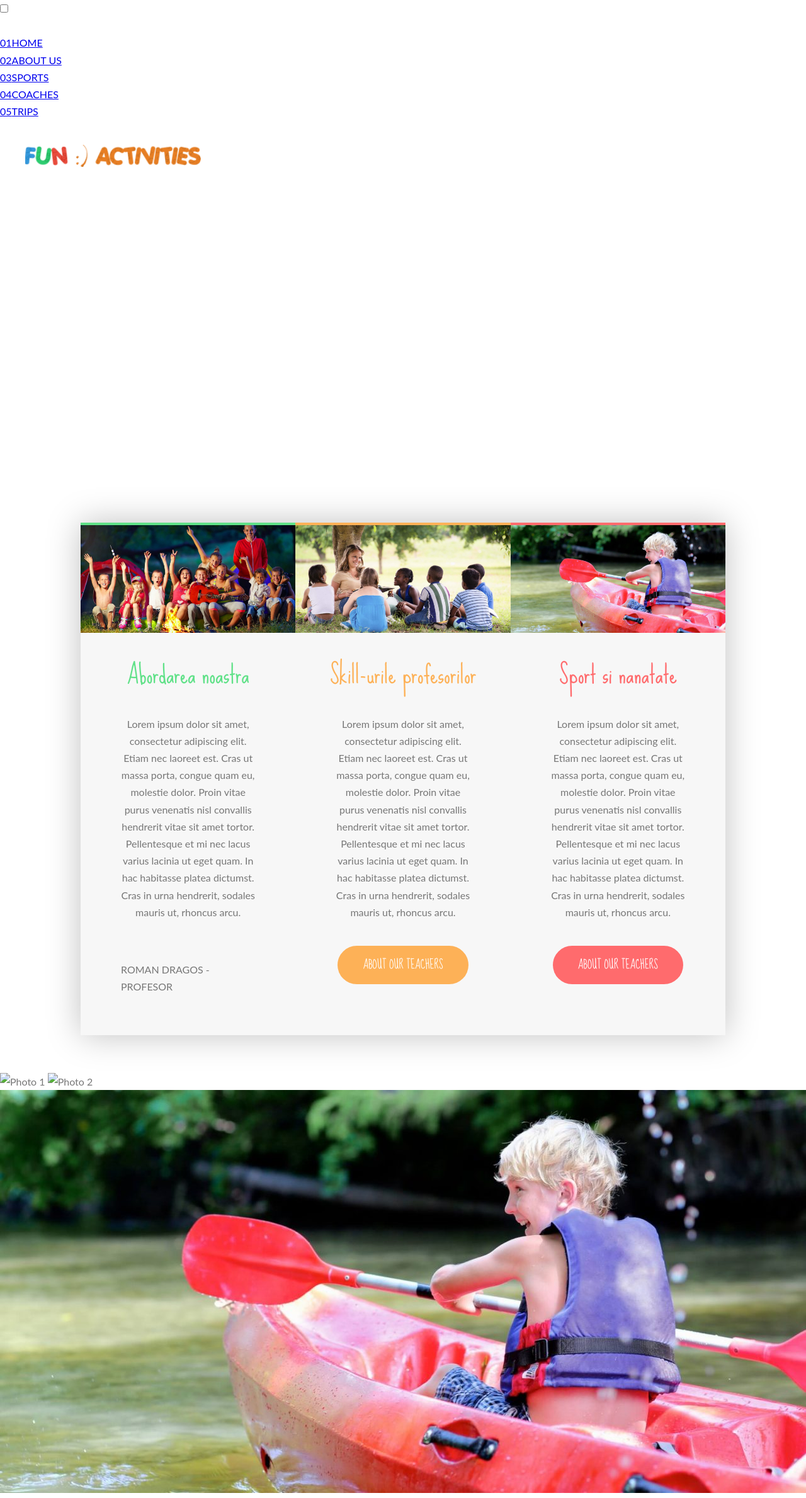
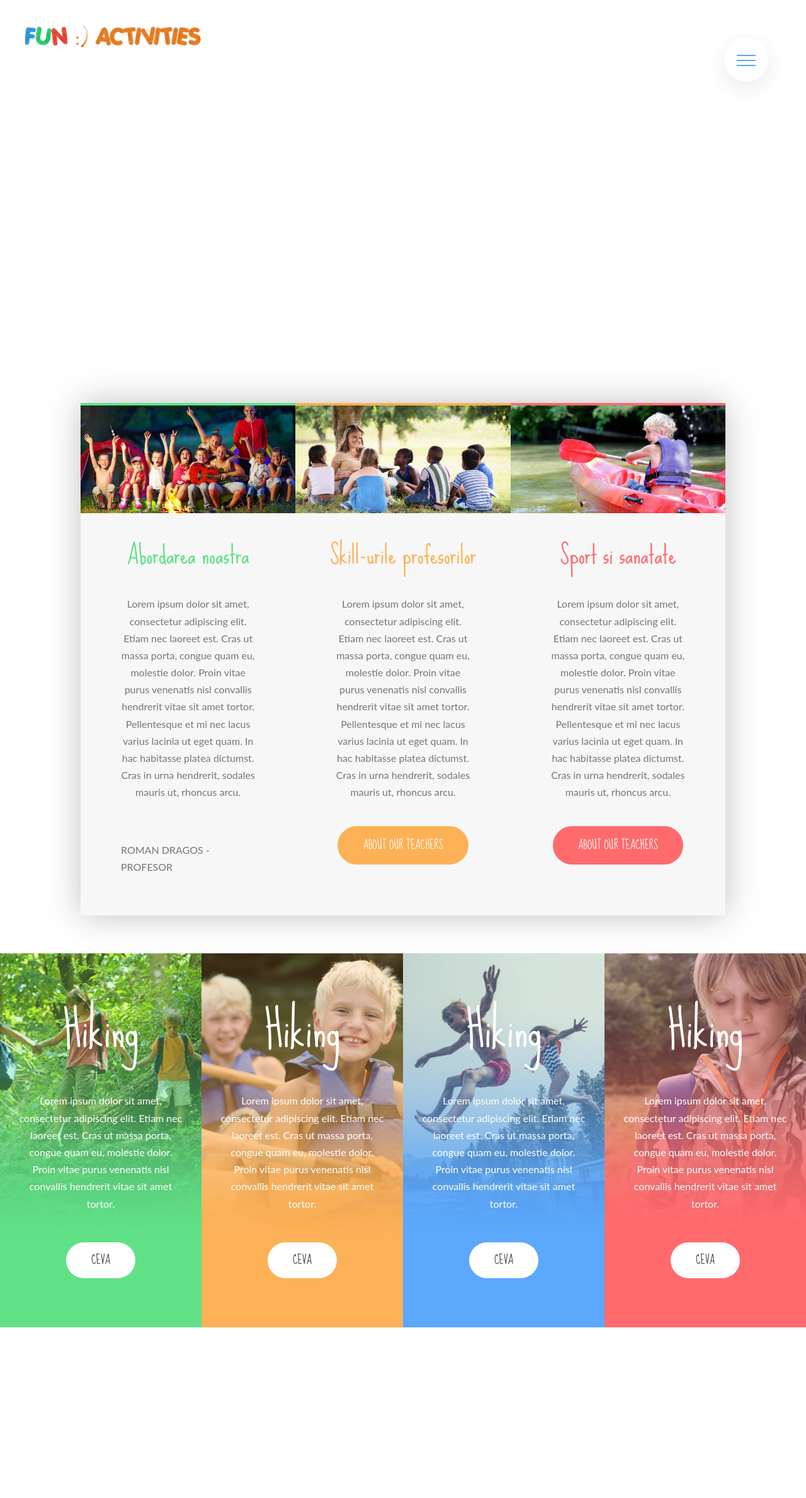
Before and after one commit to diana0506/Dragos-Camp, a plain HTML site: page index.html in a window 1280 px wide. Shown: the whole page at 63% size. After the commit the page ends 2108 px from the top, so only its background shows below. Drawn offline with Linux system fonts and the light colour scheme; files whose address does not match are found by name.

Commit message:
nav button

```diff
--- a/index.html
+++ b/index.html
@@ -83,10 +83,8 @@
                             <h2 class="about__heading">Abordarea noastra</h2>
                         </header>
                         <p>
-                            Lorem ipsum dolor sit amet, consectetur adipiscing elit. Etiam nec laoreet est. Cras ut
-                            massa porta, congue quam eu, molestie dolor. Proin vitae purus venenatis nisl convallis
-                            hendrerit vitae sit amet tortor. Pellentesque et mi nec lacus varius lacinia ut eget quam.
-                            In hac habitasse platea dictumst. Cras in urna hendrerit, sodales mauris ut, rhoncus arcu.
+                            Lorem ipsum dolor sit amet, consectetur adipiscing elit. Etiam nec laoreet est. Cras ut massa porta, congue quam eu, molestie dolor. Proin vitae purus venenatis nisl convallis hendrerit vitae sit amet tortor. Pellentesque et mi nec lacus varius lacinia
+                            ut eget quam. In hac habitasse platea dictumst. Cras in urna hendrerit, sodales mauris ut, rhoncus arcu.
 
                         </p>
                         <p class="upper text-left">Roman Dragos - Profesor</p>
@@ -104,10 +102,8 @@
                             <h2 class="about__heading">Skill-urile profesorilor</h2>
                         </header>
                         <p>
-                            Lorem ipsum dolor sit amet, consectetur adipiscing elit. Etiam nec laoreet est. Cras ut
-                            massa porta, congue quam eu, molestie dolor. Proin vitae purus venenatis nisl convallis
-                            hendrerit vitae sit amet tortor. Pellentesque et mi nec lacus varius lacinia ut eget quam.
-                            In hac habitasse platea dictumst. Cras in urna hendrerit, sodales mauris ut, rhoncus arcu.
+                            Lorem ipsum dolor sit amet, consectetur adipiscing elit. Etiam nec laoreet est. Cras ut massa porta, congue quam eu, molestie dolor. Proin vitae purus venenatis nisl convallis hendrerit vitae sit amet tortor. Pellentesque et mi nec lacus varius lacinia
+                            ut eget quam. In hac habitasse platea dictumst. Cras in urna hendrerit, sodales mauris ut, rhoncus arcu.
 
                         </p>
                         <button class="btn btn--orange">ABOUT OUR TEACHERS</button>
@@ -121,13 +117,11 @@
                     </figure>
                     <div class="about__content">
                         <header>
-                            <h2 class="about__heading">Sport si nanatate</h2>
+                            <h2 class="about__heading">Sport si sanatate</h2>
                         </header>
                         <p>
-                            Lorem ipsum dolor sit amet, consectetur adipiscing elit. Etiam nec laoreet est. Cras ut
-                            massa porta, congue quam eu, molestie dolor. Proin vitae purus venenatis nisl convallis
-                            hendrerit vitae sit amet tortor. Pellentesque et mi nec lacus varius lacinia ut eget quam.
-                            In hac habitasse platea dictumst. Cras in urna hendrerit, sodales mauris ut, rhoncus arcu.
+                            Lorem ipsum dolor sit amet, consectetur adipiscing elit. Etiam nec laoreet est. Cras ut massa porta, congue quam eu, molestie dolor. Proin vitae purus venenatis nisl convallis hendrerit vitae sit amet tortor. Pellentesque et mi nec lacus varius lacinia
+                            ut eget quam. In hac habitasse platea dictumst. Cras in urna hendrerit, sodales mauris ut, rhoncus arcu.
 
                         </p>
                         <button class="btn btn--red">ABOUT OUR TEACHERS</button>
@@ -143,14 +137,53 @@
             </div>
 
         </section>
+        <section class="section-features">
+            <div class="feature feature__item feature__item--green">
+                <header class="item item__header">
+                    <h2 class="headline">Hiking</h2>
+                </header>
+                <p class="content text-center">
+                    Lorem ipsum dolor sit amet, consectetur adipiscing elit. Etiam nec laoreet est. Cras ut massa porta, congue quam eu, molestie dolor. Proin vitae purus venenatis nisl convallis hendrerit vitae sit amet tortor.
+                </p>
+                <div class="actions">
+                    <a href="#" class="btn btn--white">Ceva</a>
+                </div>
+            </div>
+            <div class="feature feature__item feature__item--orange">
+                <header class="item item__header">
+                    <h2 class="headline">Hiking</h2>
+                </header>
+                <p class="content text-center">
+                    Lorem ipsum dolor sit amet, consectetur adipiscing elit. Etiam nec laoreet est. Cras ut massa porta, congue quam eu, molestie dolor. Proin vitae purus venenatis nisl convallis hendrerit vitae sit amet tortor.
+                </p>
+                <div class="actions">
+                    <a href="#" class="btn btn--white">Ceva</a>
+                </div>
+            </div>
+            <div class="feature feature__item feature__item--blue">
+                <header class="item item__header">
+                    <h2 class="headline">Hiking</h2>
+                </header>
+                <p class="content text-center">
+                    Lorem ipsum dolor sit amet, consectetur adipiscing elit. Etiam nec laoreet est. Cras ut massa porta, congue quam eu, molestie dolor. Proin vitae purus venenatis nisl convallis hendrerit vitae sit amet tortor.
+                </p>
+                <div class="actions">
+                    <a href="#" class="btn btn--white">Ceva</a>
+                </div>
+            </div>
+            <div class="feature feature__item feature__item--red">
+                <header class="item item__header">
+                    <h2 class="headline">Hiking</h2>
+                </header>
+                <p class="content text-center">
+                    Lorem ipsum dolor sit amet, consectetur adipiscing elit. Etiam nec laoreet est. Cras ut massa porta, congue quam eu, molestie dolor. Proin vitae purus venenatis nisl convallis hendrerit vitae sit amet tortor.
+                </p>
+                <div class="actions">
+                    <a href="#" class="btn btn--white">Ceva</a>
+                </div>
+            </div>
+        </section>
 
-        <div class="col-1-of-3">
-            <div class="composition">
-                <img src="img/Kids-club-image-01.jpg" alt="Photo 1" class="composition__photo composition__photo--p1">
-                <img src="img/Kids-club-image-02.jpg" alt="Photo 2" class="composition__photo composition__photo--p2">
-                <img src="img/Kids-club-image-03.jpg" alt="Photo 3" class="composition__photo composition__photo--p3">
-            </div>
-        </div>
 
     </main>
 
--- a/scss/base/_typography.scss
+++ b/scss/base/_typography.scss
@@ -30,11 +30,7 @@ body {
 }
 
 .headline {
-    font-size: 3.5rem;
+    font-size: 6.5rem;
     font-family: $sue-font-family;
-    font-weight: 700;
-    display: inline-block;
-    background-image: linear-gradient(to right, $color-red-500, $color-black);
-    -webkit-background-clip: text;
-    color: transparent;
+    font-weight: normal;
 }
--- a/scss/base/_utilities.scss
+++ b/scss/base/_utilities.scss
@@ -5,6 +5,11 @@
 .text-left {
     text-align: left !important;
 }
+
+.text-center {
+    text-align: center !important;
+}
+
 .u-right-dash {
     text-align: right;
 }
--- a/scss/components/_button.scss
+++ b/scss/components/_button.scss
@@ -50,6 +50,14 @@
             background-color: $color-red-primary;
         }
     }
+    &--white {
+        background-color: $color-white;
+        color: $color-black;
+        margin: 0.8rem;
+        &::after {
+            background-color: $color-white;
+        }
+    }
     &::after {
         content: "";
         display: inline-block;
--- a/scss/layout/_header.scss
+++ b/scss/layout/_header.scss
@@ -1,8 +1,9 @@
 .header {
     height: 95vh;
     // background-image: url(../img/Kids-club-01.jpg);
-    // background-size: cover;
-    // background-position: center;
+    background-size: cover;
+    background-position: center;
+    background-repeat: no-repeat;
     clip-path: polygon(0 0, 100% 0, 100% 75vh, 00 100%);
     position: relative;
     &__logo-box {
--- a/scss/layout/_navigation.scss
+++ b/scss/layout/_navigation.scss
@@ -0,0 +1,143 @@
+.navigation {
+    &__checkbox {
+        display: none;
+    }
+    &__button {
+        background-color: $color-white;
+        height: 7rem;
+        width: 7rem;
+        position: fixed;
+        top: 6rem;
+        right: 6rem;
+        border-radius: 50%;
+        z-index: 2000;
+        box-shadow: 0 1rem 3rem rgba($color-black, .1);
+        text-align: center;
+        cursor: pointer;
+        // @include respond(tab-port) {
+        //     top: 4rem;
+        //     right: 4rem;
+        // }
+        // @include respond(phone) {
+        //     top: 3rem;
+        //     right: 3rem;
+        // }
+    }
+    &__background {
+        height: 6rem;
+        width: 6rem;
+        border-radius: 50%;
+        position: fixed;
+        top: 6.5rem;
+        right: 6.5rem;
+        background-image: radial-gradient($color-blue-500, $color-blue-primary);
+        z-index: 1000;
+        transition: transform .8s cubic-bezier(0.86, 0, 0.07, 1);
+        // @include respond(tab-port) {
+        //     top: 4.5rem;
+        //     right: 4.5rem;
+        // }
+        // @include respond(phone) {
+        //     top: 3.5rem;
+        //     right: 3.5rem;
+        // }
+    }
+    &__nav {
+        height: 100vh;
+        position: fixed;
+        top: 0;
+        left: 0;
+        z-index: 1500;
+        opacity: 0;
+        width: 0;
+        transition: all .8s cubic-bezier(0.68, -0.55, 0.265, 1.55);
+    }
+    &__list {
+        position: absolute;
+        top: 50%;
+        left: 50%;
+        transform: translate(-50%, -50%);
+        list-style: none;
+        text-align: center;
+        width: 100%;
+    }
+    &__item {
+        margin: 1rem;
+    }
+    &__link {
+        &:link,
+        &:visited {
+            display: inline-block;
+            font-size: 3rem;
+            font-weight: 300;
+            padding: 1rem 2rem;
+            color: $color-black;
+            text-decoration: none;
+            text-transform: uppercase;
+            background-image: linear-gradient(120deg, transparent 0%, transparent 50%, $color-white 50%);
+            background-size: 220%;
+            transition: all .4s;
+            span {
+                margin-right: 1.5rem;
+                display: inline-block;
+            }
+        }
+        &:hover,
+        &:active {
+            background-position: 100%;
+            color: $color-black;
+            transform: translateX(1rem);
+        }
+    }
+    //FUNCTIONALITY
+    &__checkbox:checked~&__background {
+        transform: scale(80);
+    }
+    &__checkbox:checked~&__nav {
+        opacity: 1;
+        width: 100%;
+    }
+    //ICON
+    &__icon {
+        position: relative;
+        margin-top: 3.5rem;
+        &,
+        &::before,
+        &::after {
+            width: 3rem;
+            height: 2px;
+            background-color: $color-blue-primary;
+            display: inline-block;
+        }
+        &::before,
+        &::after {
+            content: "";
+            position: absolute;
+            left: 0;
+            transition: all .2s;
+        }
+        &::before {
+            top: -.8rem;
+        }
+        &::after {
+            top: .8rem;
+        }
+    }
+    &__button:hover &__icon::before {
+        top: -1rem;
+    }
+    &__button:hover &__icon::after {
+        top: 1rem;
+    }
+    &__checkbox:checked+&__button &__icon {
+        background-color: transparent;
+    }
+    &__checkbox:checked+&__button &__icon::before {
+        top: 0;
+        transform: rotate(135deg);
+    }
+    &__checkbox:checked+&__button &__icon::after {
+        top: 0;
+        transform: rotate(-135deg);
+    }
+}
--- a/scss/pages/_home.scss
+++ b/scss/pages/_home.scss
@@ -4,67 +4,48 @@
     display: flex;
     width: 80%;
     position: relative;
-    box-shadow: 0 0 50px 0 rgba(0,0,0,.25);
-
+    box-shadow: 0 0 50px 0 rgba(0, 0, 0, .25);
     .about {
         &__box {
             display: flex;
-
-
-
         }
-
         &__item {
             display: flex;
             flex-direction: column;
-
             &__picture {
                 img {
                     width: 100%;
                 }
-
             }
-
             &--green {
                 border-top: .4rem solid $color-green-primary;
-
                 .about__heading {
                     color: $color-green-primary;
                 }
             }
-
             &--orange {
                 border-top: .4rem solid $color-orange-primary;
                 .about__heading {
                     color: $color-orange-primary;
                 }
-
             }
-
             &--red {
                 border-top: .4rem solid $color-red-primary;
-
                 .about__heading {
                     color: $color-red-primary;
                 }
             }
         }
-
         &__content {
             padding: 3.2rem;
             display: flex;
             flex-direction: column;
             align-items: center;
-
             p {
                 padding: 3.2rem;
                 text-align: center;
-
             }
-
-
         }
-
         &__heading {
             font-size: 3.5rem;
             font-family: $sue-font-family;
@@ -73,7 +54,48 @@
     }
 }
 
-.section-about.headline {
-    display: inline-block;
-    position: relative;
+.section-features {
+    width: 100%;
+    display: flex;
+    .feature {
+        flex: 1;
+        &__item {
+            display: flex;
+            padding: 3rem;
+            flex-direction: column;
+            align-items: center;
+            color: $color-white;
+            background-size: cover;
+            background-repeat: no-repeat;
+            background-position: center;
+            &--green {
+                background-image: url('../img/feature-box-1.png');
+                background-color: $color-green-primary;
+            }
+            &--red {
+                background-image: url('../img/feature-box-2.png');
+                background-color: $color-red-primary;
+            }
+            &--orange {
+                background-image: url('../img/feature-box-3.png');
+                background-color: $color-orange-primary;
+            }
+            &--blue {
+                background-image: url('../img/feature-box-4.png');
+                background-color: $color-blue-primary;
+            }
+        }
+        .item {
+            &__header {
+                h2 {
+                    padding: 4rem 0;
+                    font-size: 6.5rem;
+                }
+            }
+        }
+        .content,
+        .actions {
+            padding-bottom: 4rem;
+        }
+    }
 }
```
Also changed, not shown: css/main.min.css, img/feature-box-1.png (added), img/feature-box-2.png (added), img/feature-box-3.png (added), img/feature-box-4.png (added), 1 other file.
